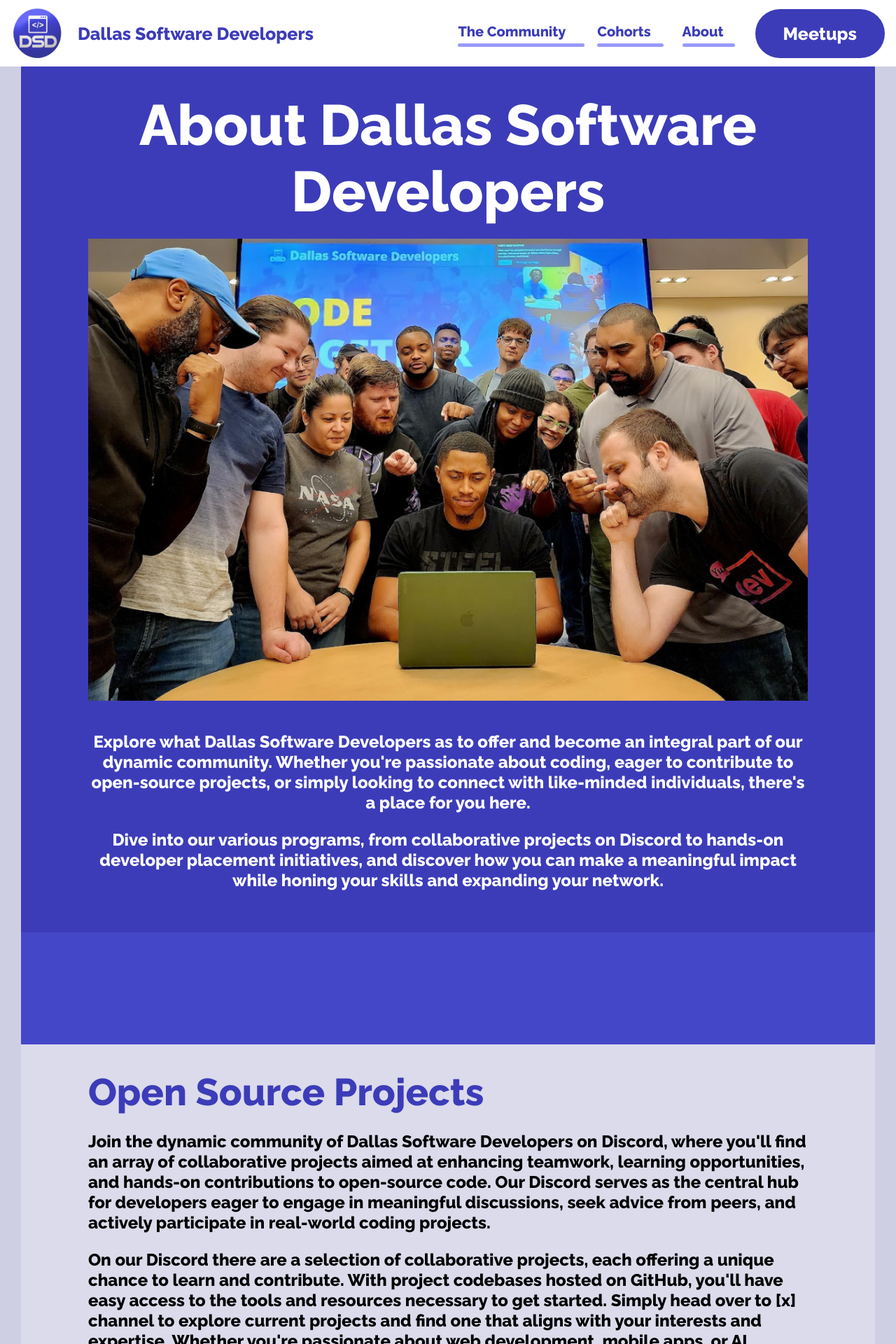
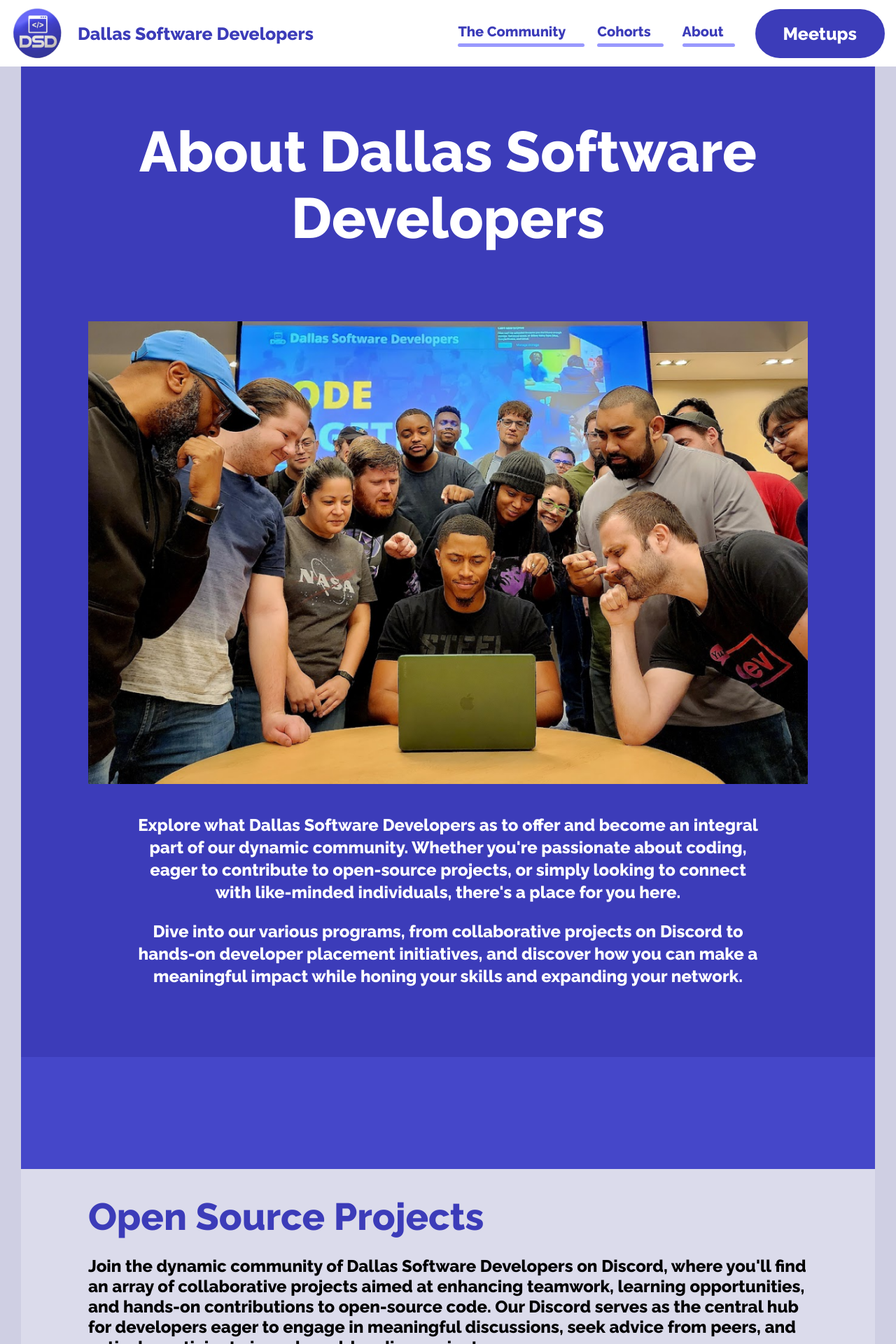
Before and after one commit to dallassoftwaredevelopers/DSDsite, a Next.js app: page /about in a window 1280 px wide. Shown: the top 1920 px of the page at 70% size. Built offline with nearby package versions, Linux system fonts and the light colour scheme.

Commit message:
(WEB-68) align about page to global styles

```diff
--- a/src/app/about/about.module.css
+++ b/src/app/about/about.module.css
@@ -1,30 +1,21 @@
-.aboutContainer {
-  align-items: flex-start;
-}
-
 .imageSection {
   position: relative;
   width: 100%;
 }
-.aboutTitle {
-  font-weight: 700;
-  margin: 0;
-}
-.opensourceContainer {
+
+.openSourceContainer {
   border-top: 10rem solid hsl(var(--light-blue));
-  align-items: flex-start;
-}
-.opensourceTitle {
-  color: hsl(var(--blue));
-  text-align: left;
-  margin: 0;
-  flex: 1;
 }
 
-.opensourceDescription {
-  text-align: left;
+.openSourceTitle {
+  color: hsl(var(--blue));
+  margin: auto;
+}
+
+.openSourceDescription {
   font-weight: 500;
   white-space: pre-line;
+  text-align: left;
 }
 
 /******************
--- a/src/app/about/page.tsx
+++ b/src/app/about/page.tsx
@@ -6,11 +6,9 @@ export default function AboutPage() {
   return (
     <>
       {/* About Section */}
-      <section className={`section bgBlue ${styles.aboutContainer}`}>
+      <section className={`sectionIntro bgBlue ${styles.aboutContainer}`}>
         <div className='sectionPadded'>
-          <h1 className={styles.aboutTitle}>
-            About Dallas Software Developers
-          </h1>
+          <h1>About Dallas Software Developers</h1>
           <div className={styles.imageSection}>
             <Image
               src='/assets/communitySupport.png'
@@ -19,14 +17,14 @@ export default function AboutPage() {
               objectFit='contain'
             />
           </div>
-          <p className={styles.aboutDescription}>
+          <p>
             Explore what Dallas Software Developers as to offer and become an
             integral part of our dynamic community. Whether you&apos;re
             passionate about coding, eager to contribute to open-source
             projects, or simply looking to connect with like-minded individuals,
             there&apos;s a place for you here.
           </p>
-          <p className={styles.aboutDescription}>
+          <p>
             Dive into our various programs, from collaborative projects on
             Discord to hands-on developer placement initiatives, and discover
             how you can make a meaningful impact while honing your skills and
@@ -35,10 +33,10 @@ export default function AboutPage() {
         </div>
       </section>
       {/* Open Source Projects Section */}
-      <section className={`section bgGray ${styles.opensourceContainer}`}>
+      <section className={`section bgGray ${styles.openSourceContainer}`}>
         <div className='sectionPadded'>
-          <h2 className={styles.opensourceTitle}>Open Source Projects</h2>
-          <p className={styles.opensourceDescription}>
+          <h2 className={styles.openSourceTitle}>Open Source Projects</h2>
+          <p className={`sectionParagraph ${styles.openSourceDescription}`}>
             Join the dynamic community of Dallas Software Developers on Discord,
             where you&apos;ll find an array of collaborative projects aimed at
             enhancing teamwork, learning opportunities, and hands-on
@@ -47,7 +45,7 @@ export default function AboutPage() {
             advice from peers, and actively participate in real-world coding
             projects.
           </p>
-          <p className={styles.opensourceDescription}>
+          <p className={`sectionParagraph ${styles.openSourceDescription}`}>
             On our Discord there are a selection of collaborative projects, each
             offering a unique chance to learn and contribute. With project
             codebases hosted on GitHub, you&apos;ll have easy access to the
```
